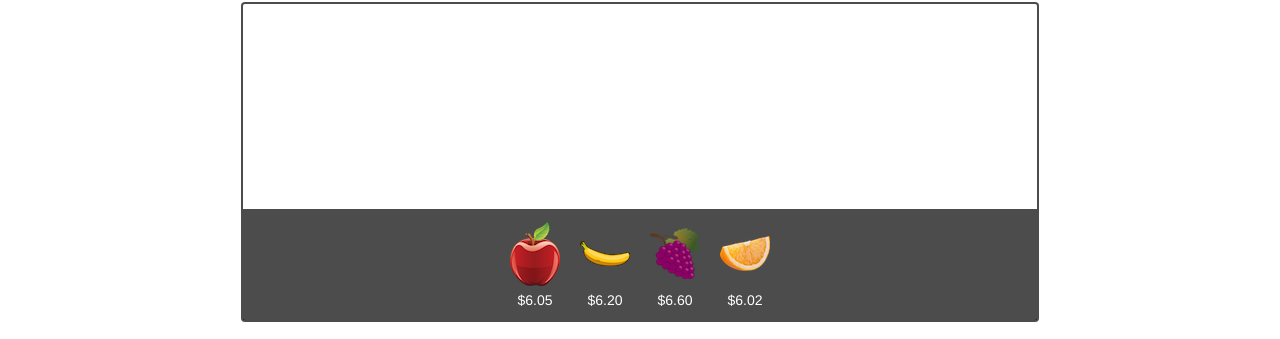
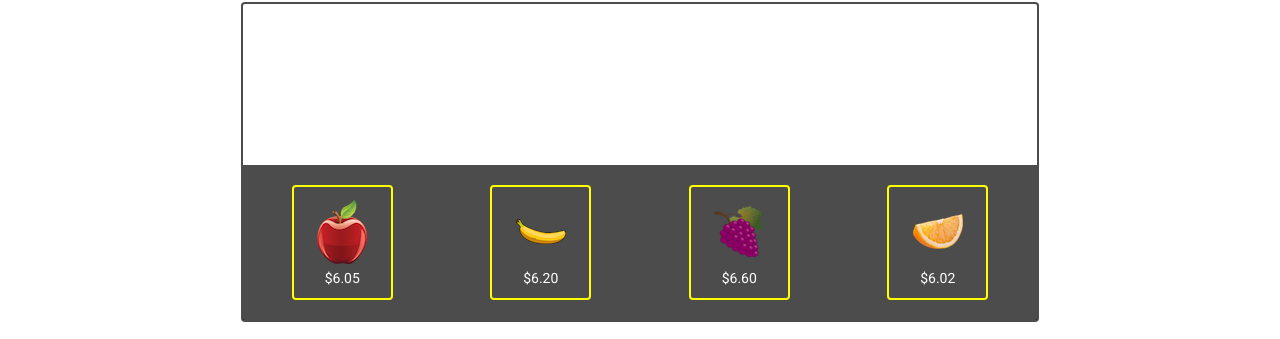
Before and after one commit to JaynieA/fruitMarket, a plain HTML site: page index.html in a window 1280 px wide. Shown: the part 68-407 px from the top of the page. Drawn offline with nearby package versions, Linux system fonts and the light colour scheme.

Commit message:
changed dynamic html structure generated by script.js for fruit market buttons so styles applied

```diff
--- a/scripts/script.js
+++ b/scripts/script.js
@@ -19,7 +19,7 @@ $(document).ready(function() {
 });
 
 var randomStart = function() {
-  var startPrice = Math.random()*10
+  var startPrice = Math.random()*10;
   console.log('Start price: ' + startPrice);
   if (startPrice>=3.5 && startPrice<=6.99) {
     return startPrice;
@@ -27,7 +27,7 @@ var randomStart = function() {
   else {
     return randomStart();
   }
-}
+};
 randomStart();
 
 var createFruits = function() {
@@ -57,12 +57,12 @@ function displayStoreFruit(fruitArray, displayId) {
     DOM */
     var htmlString = '';
     fruitArray.forEach(function(fruit) {
-        htmlString += '<button type="button" class="buyFruit"';
+        htmlString += '<div class="col-sm-3"><div class="marketFruit"><button type="button" class="buyFruit"';
         htmlString += 'name="' + fruit.type + '" id="' + fruit.type + '">';
         htmlString += '<p>' + fruit.price.toLocaleString('en-US', {
             style: 'currency',
             currency: 'USD'
-        }) + '</p></button>';
+        }) + '</p></button></div></div>';
     });
     // Makes sure the display ID passed in matches the required syntax
     if (displayId[0] !== '#') {
@@ -236,4 +236,4 @@ var sortArray = function(arr){
           return 0; //default return value (no sorting);
       }
   });
-}
+};
--- a/styling/styles.css
+++ b/styling/styles.css
@@ -1,4 +1,3 @@
-//here's everything in the CSS file:
 /* -- GLOBAL -- */
 html, body {
     font-family: 'Roboto', sans-serif;
```
